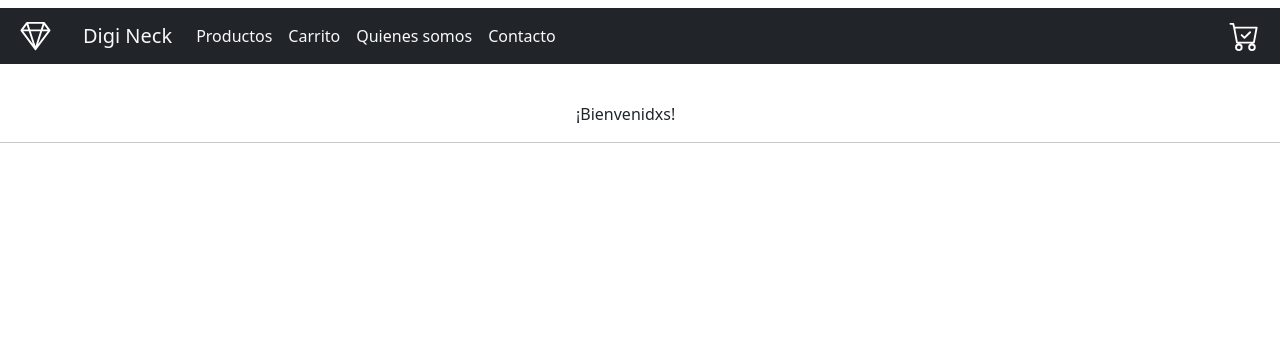
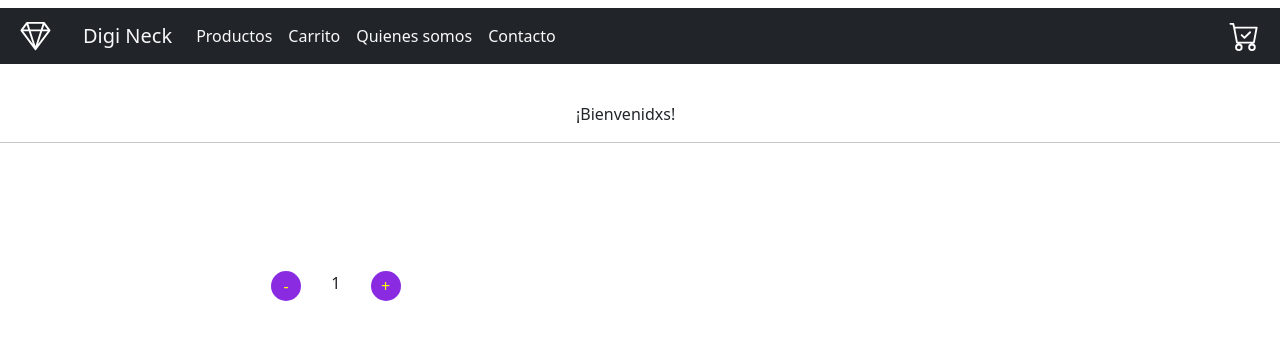
Before and after one commit to ClaraCabral77/React-Shop, a React (Create React App) app: page / in a window 1280 px wide. Shown: the top 340 px of the page. Built offline with nearby package versions, Linux system fonts and the light colour scheme.

Commit message:
cabral-Botones

```diff
--- a/src/App.css
+++ b/src/App.css
@@ -1,3 +1,5 @@
+
+
 .bi-cart-check{
     color: white;
 }
@@ -10,3 +12,26 @@ color:white;
     margin-left: 45%;
     margin-top: 3%;
 }
+
+.seccionContador{
+    width: 190px;
+    height: 30px;
+    display: flex;
+    flex-direction: row;
+    justify-content: space-around;
+    margin-left: 20%;
+    margin-top: 10%;
+}
+
+.botonesContador{
+    border-radius: 50px 50px 50px 50px ;
+    width: 30px;
+    border-style: none;
+    background-color: blueviolet;
+    color: yellow;
+}
+
+.botonesContador:hover{
+    background-color: aqua;
+    transition: 2s;
+}
--- a/src/App.js
+++ b/src/App.js
@@ -2,9 +2,10 @@
 import './App.css';
 import NavBar from "./components/NavBar";
 import Icono from "./components/CardWidget";
+import Greeting from "./conteiner/ItemListContainer";
+import ItemCount from './components/ItemCount';
 
 
-import Greeting from "./conteiner/ItemListContainer";
 
 
 
@@ -15,8 +16,13 @@ function App() {
         <nav>  <h1> </h1>
         <NavBar nombre="Productos" nombre2="Carrito" nombre3="Quienes somos" nombre4="Contacto" />
         <Greeting saludo="¡Bienvenidxs!"/>
+        <hr></hr>
+        <ItemCount />
 
-      <hr></hr>
+
+
+
+
 
         </nav>
 
--- /dev/null
+++ b/src/components/ItemCount.js
@@ -0,0 +1,47 @@
+import { Button } from "bootstrap";
+import React, {useState} from "react";
+//let rates= 0;
+const ItemCount= (props) =>{
+
+
+
+const [rates, setRates] = useState(1)
+
+const stock= rates <= 5;
+
+const handleClickPositivo=() =>{
+
+  setRates(rates + 1)
+}
+
+const handleClick=() =>{
+
+      setRates(rates - 1)
+  }
+    return (
+
+    <div className= "seccionContador">
+
+    <button className="botonesContador" onClick={handleClick}>
+         -
+    </button> {rates}
+
+
+    <button className="botonesContador" onClick={handleClickPositivo}>
+
+         +
+    </button>
+
+
+
+    <p>{ stock ? "" : alert("Ha alcanzado el máximo de stock")}</p>
+
+    </div>
+
+      )
+      ;
+  }
+
+
+
+ export default ItemCount;
--- a/src/components/NavBar.js
+++ b/src/components/NavBar.js
@@ -11,9 +11,7 @@ const NavBar= (props) =>{
 <Icono />
   <div className="container-fluid">
     <a className="navbar-brand text-light" href="#">Digi Neck</a>
-    <button className="navbar-toggler" type="button" data-bs-toggle="collapse" data-bs-target="#navbarNavAltMarkup" aria-controls="navbarNavAltMarkup" aria-expanded="false" aria-label="Toggle navigation">
-      <span className="navbar-toggler-icon"></span>
-    </button>
+
     <div className="collapse navbar-collapse" id="navbarNavAltMarkup">
       <div className="navbar-nav">
         <a className="nav-link active text-light" aria-current="page" href="#">{props.nombre}</a>
```
